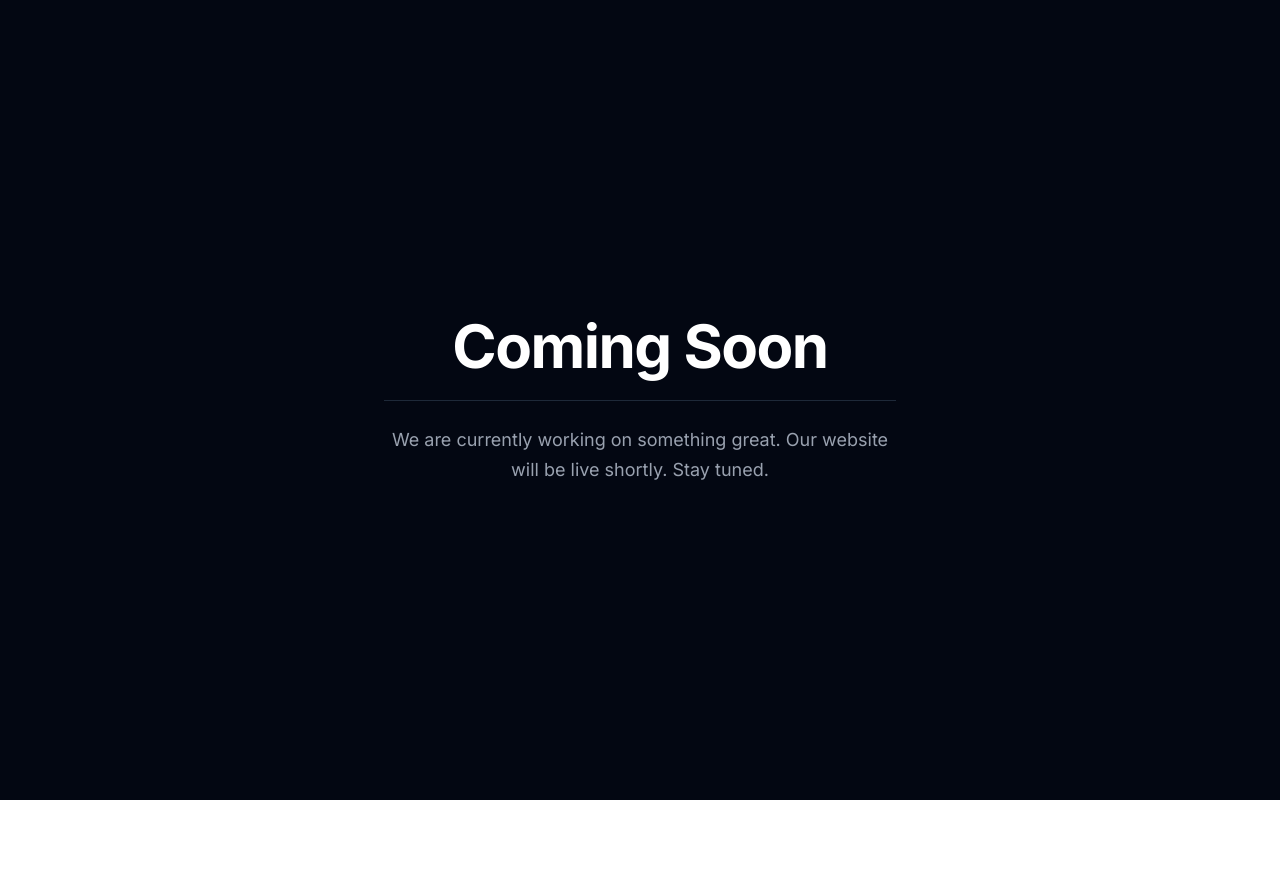
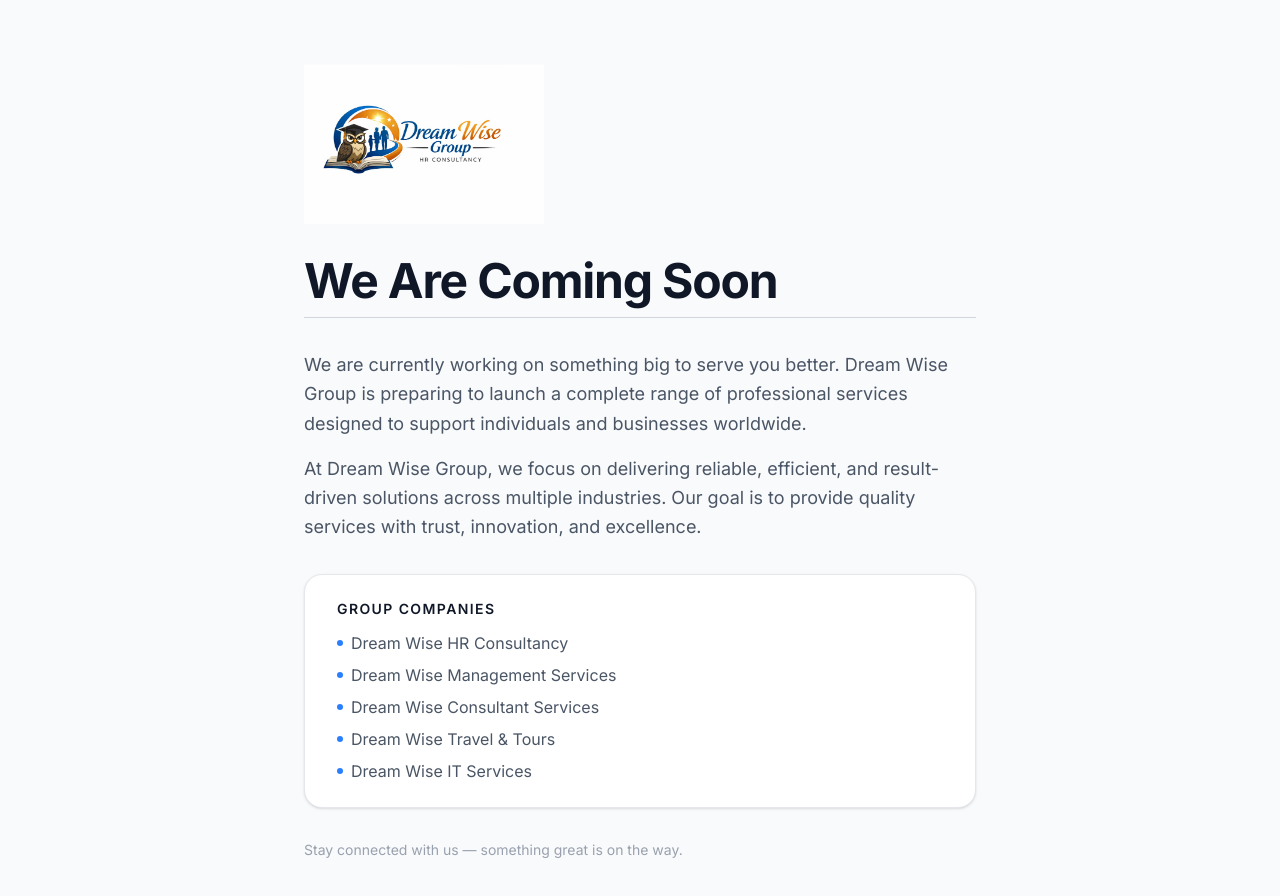
Before and after one commit to SuprimKhatri77/dreamwise-connect, a Next.js app: page / in a window 1280 px wide. Shown: the top 896 px of the page. Before the commit the page ends 800 px from the top, so only its background shows below. Built offline with nearby package versions, Linux system fonts and the light colour scheme.

Commit message:
updated the landing page content

```diff
--- a/app/layout.tsx
+++ b/app/layout.tsx
@@ -8,6 +8,7 @@
 // import HelpWidget from "@/components/HelpWidget";
 // import { StickyContactWidget } from "@/components/sticky-contact-widget";
 import { Toaster } from "@/components/ui/sonner";
+import Image from "next/image";
 // import LayoutMainWrapper from "@/components/main-layout-wrapper";
 
 const _inter = Inter({ subsets: ["latin"] });
@@ -77,13 +78,62 @@
             </noscript>
           </>
         )}
-        <main className="min-h-screen w-full flex items-center justify-center bg-gray-950 text-white px-6">
-          <div className="text-center max-w-lg space-y-6">
-            <h1 className="text-6xl font-bold tracking-tight">Coming Soon</h1>
-            <div className="h-px bg-gray-800 w-full" />
-            <p className="text-gray-400 text-lg leading-relaxed">
-              We are currently working on something great. Our website will be
-              live shortly. Stay tuned.
+        <main className="min-h-screen w-full flex items-center justify-center bg-gray-50 text-gray-900 px-6 py-16">
+          <div className="max-w-2xl w-full space-y-8">
+            {/* Logo */}
+            <Image
+              src="/dreamwiseglobal.jpeg"
+              alt="Dream Wise Group"
+              width={240}
+              height={80}
+              priority
+            />
+
+            <div className="space-y-3">
+              <h1 className="text-5xl font-bold tracking-tight">
+                We Are Coming Soon
+              </h1>
+              <div className="h-px bg-gray-300 w-full" />
+            </div>
+
+            <div className="space-y-4 text-gray-600 text-lg leading-relaxed">
+              <p>
+                We are currently working on something big to serve you better.
+                Dream Wise Group is preparing to launch a complete range of
+                professional services designed to support individuals and
+                businesses worldwide.
+              </p>
+              <p>
+                At Dream Wise Group, we focus on delivering reliable, efficient,
+                and result-driven solutions across multiple industries. Our goal
+                is to provide quality services with trust, innovation, and
+                excellence.
+              </p>
+            </div>
+
+            {/* Companies */}
+            <div className="space-y-3 bg-white rounded-2xl px-8 py-6 border border-gray-200 shadow-sm">
+              <p className="text-gray-900 font-semibold text-sm uppercase tracking-widest">
+                Group Companies
+              </p>
+              <ul className="space-y-2 text-gray-600">
+                {[
+                  "Dream Wise HR Consultancy",
+                  "Dream Wise Management Services",
+                  "Dream Wise Consultant Services",
+                  "Dream Wise Travel & Tours",
+                  "Dream Wise IT Services",
+                ].map((company) => (
+                  <li key={company} className="flex items-center gap-2">
+                    <span className="w-1.5 h-1.5 rounded-full bg-blue-500 inline-block" />
+                    {company}
+                  </li>
+                ))}
+              </ul>
+            </div>
+
+            <p className="text-gray-400 text-sm">
+              Stay connected with us — something great is on the way.
             </p>
           </div>
         </main>
--- a/package.json
+++ b/package.json
@@ -39,6 +39,7 @@
     "next-themes": "^0.4.6",
     "react": "19.2.4",
     "react-dom": "19.2.4",
+    "sharp": "^0.34.5",
     "sonner": "^2.0.7",
     "tailwind-merge": "^3.4.0",
     "uploadthing": "^7.7.4",
--- a/proxy.ts
+++ b/proxy.ts
@@ -13,5 +13,7 @@
 }
 
 export const config = {
-  matcher: ["/((?!_next/static|_next/image|favicon.ico).*)"],
+  matcher: [
+    "/((?!_next/static|_next/image|favicon.ico|.*\\.png|.*\\.jpg|.*\\.jpeg|.*\\.svg|.*\\.webp|.*\\.ico).*)",
+  ],
 };
```
Also changed, not shown: 1 other file (tests, documents, lock files or other folders).
